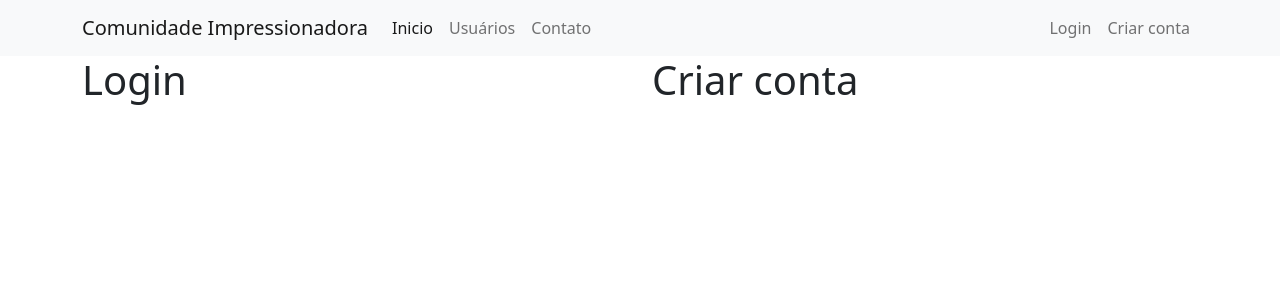
After one commit to JtRibeiro/comunidade-impressionadora-flask, a Flask app: page /login in a window 1280 px wide. The commit adds this page. Shown: the top 300 px of the page. Run offline with Flask 3, Linux system fonts and the light colour scheme.

Commit message:
creating login pages and creating accounts

```diff
--- a/main.py
+++ b/main.py
@@ -16,6 +16,10 @@ def contato():
 def usuarios():
     return render_template('usuarios.html', lista_usuarios=lista_usuarios)
 
+@app.route("/login")
+def login():
+    return render_template('login.html')
+
 
 if __name__ == '__main__':
     app.run(debug=True)
--- /dev/null
+++ b/templates/login.html
@@ -0,0 +1,17 @@
+{% extends 'base.html' %}
+
+{% block body %}
+    <div class="container">
+
+        <div class="row">
+            <div class="col">
+                <h1>Login</h1>
+            </div>
+            <div class="col">
+                <h1>Criar conta</h1>
+            </div>
+        </div>
+
+    </div>
+
+{% endblock %}
--- a/templates/navbar.html
+++ b/templates/navbar.html
@@ -18,10 +18,10 @@
       </ul>
       <ul class="d-flex navbar-nav ">
          <li class="nav-item">
-            <a class="nav-link" href="#">Login</a>
+            <a class="nav-link" href="{{url_for('login')}}">Login</a>
          </li>
          <li class="nav-item">
-            <a class="nav-link" href="#">Criar conta</a>
+            <a class="nav-link" href="{{url_for('login')}}">Criar conta</a>
          </li>
       </ul>
     </div>
```
